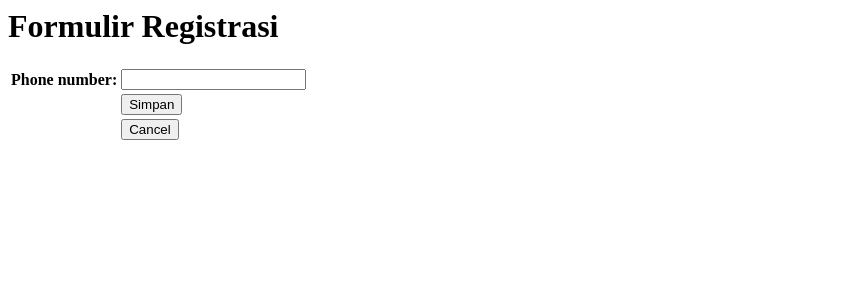
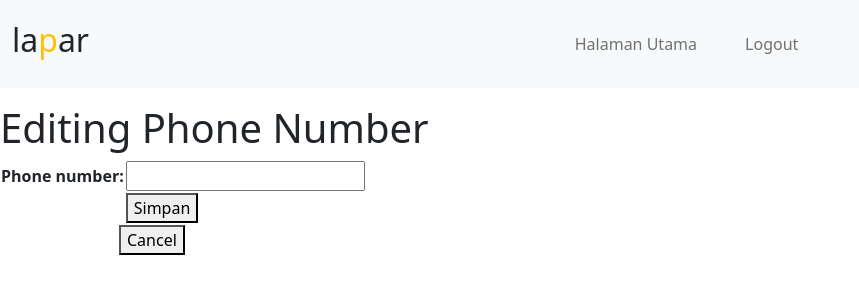
Before and after one commit to novalzfahr/C1, a Django app: page /userauth/edit_profile/edit_phone_number/ in a window 1280 px wide. Shown: the top 300 px of the page, without its empty margins (0-859 px from the left). Run offline with Django 4.2, Linux system fonts and the light colour scheme; the visitor is signed in with stand-in values (Sample User, id 1).

Commit message:
template navbar

```diff
--- a/AplikasiLaper/settings.py
+++ b/AplikasiLaper/settings.py
@@ -56,7 +56,7 @@ ROOT_URLCONF = 'AplikasiLaper.urls'
 TEMPLATES = [
     {
         'BACKEND': 'django.template.backends.django.DjangoTemplates',
-        'DIRS': [],
+        'DIRS': [BASE_DIR / 'templates'],
         'APP_DIRS': True,
         'OPTIONS': {
             'context_processors': [
@@ -121,7 +121,7 @@ USE_TZ = True
 # Static files (CSS, JavaScript, Images)
 # https://docs.djangoproject.com/en/4.1/howto/static-files/
 
-STATIC_URL = 'static/'
+STATIC_URL = '/static/'
 
 # Default primary key field type
 # https://docs.djangoproject.com/en/4.1/ref/settings/#default-auto-field
--- /dev/null
+++ b/templates/base.html
@@ -0,0 +1,64 @@
+{% comment %} Using similar codes from past projects {% endcomment %}
+
+
+{% load static %}
+<!DOCTYPE html>
+<html lang="en">
+
+<head>
+    <meta charset="UTF-8">
+    <meta name="viewport" content="width=device-width, initial-scale=1.0">
+    <link href="https://cdn.jsdelivr.net/npm/bootstrap@5.2.1/dist/css/bootstrap.min.css" rel="stylesheet" integrity="sha384-iYQeCzEYFbKjA/T2uDLTpkwGzCiq6soy8tYaI1GyVh/UjpbCx/TYkiZhlZB6+fzT" crossorigin="anonymous">
+    {% comment %} <link rel="stylesheet" href="{% static 'css/style.css' %}"> {% endcomment %}
+    <script src="https://ajax.googleapis.com/ajax/libs/jquery/3.5.1/jquery.min.js"></script>
+    <script src="https://cdn.jsdelivr.net/npm/bootstrap@5.2.2/dist/js/bootstrap.bundle.min.js" integrity="sha384-OERcA2EqjJCMA+/3y+gxIOqMEjwtxJY7qPCqsdltbNJuaOe923+mo//f6V8Qbsw3" crossorigin="anonymous"></script>
+    <script src="https://cdn.jsdelivr.net/npm/@popperjs/core@2.11.6/dist/umd/popper.min.js" integrity="sha384-oBqDVmMz9ATKxIep9tiCxS/Z9fNfEXiDAYTujMAeBAsjFuCZSmKbSSUnQlmh/jp3" crossorigin="anonymous"></script>
+    <script src="https://cdn.jsdelivr.net/npm/bootstrap@5.2.2/dist/js/bootstrap.min.js" integrity="sha384-IDwe1+LCz02ROU9k972gdyvl+AESN10+x7tBKgc9I5HFtuNz0wWnPclzo6p9vxnk" crossorigin="anonymous"></script>
+    <style>
+        .content {
+            margin-top: 80px; /* Adjust this value to create space between the navbar and content */
+            /* Other styling for your content */
+        }
+    </style>
+    {% block meta %}
+    {% endblock meta %}
+</head>
+
+<body>
+    <nav class="navbar navbar-expand-lg bg-light fixed-top">
+        <div class="container-fluid text-dark text-bold">
+            <a class="navbar-brand" href="/">
+                {% comment %} <img src="{% static "img/laper.png" %}" alt="nav-logo"> {% endcomment %}
+                <h2 class="text-dark text-bold" align="center">la<span class="text-warning">p</span>ar</h2>
+            </a>
+            <div class="collapse navbar-collapse justify-content-center">
+            <ul class="nav navbar-nav">
+                <li class="nav-item">
+                <a class="nav-link p-4" href="/" role="button" aria-haspopup="true" aria-expanded="false">Halaman Utama</a>
+                </li>
+                <!-- <li class="nav-item"> -->
+                <!-- <a class="nav-link p-4" href="#" role="button" aria-haspopup="true" aria-expanded="false">Daftar Pembelian</a> -->
+                <!-- </li> -->
+                <!-- <li class="nav-item"> -->
+                <!-- <a class="nav-link p-4" href="/permintaan/request/" role="button" aria-haspopup="true" aria-expanded="false">Pesan</a> -->
+                <!-- </li> -->
+                <li class="nav-item">
+                <a class="nav-link p-4" href="/userauth/logout/" role="button" aria-haspopup="true" aria-expanded="false">Logout</a>
+                </li>
+            </ul>
+            </div>
+            <div class="justify-content-end">
+            <!-- <ul class="nav navbar-nav">
+                <li class="nav-item"> Halo, {{ logged_in.name }}</li>
+            </ul> -->
+            </div>
+        </div>
+    </nav>
+    <br>
+    <div class='content'>
+    {% block content %}
+    {% endblock content %}
+    </div>
+</body>
+
+</html>
--- a/userauth/templates/edit_phone_number_page.html
+++ b/userauth/templates/edit_phone_number_page.html
@@ -1,6 +1,17 @@
+{% extends 'base.html' %}
+{% load static %}
+{% block meta %}
+<style>
+    .indent {
+        padding-left: 117px; /* Adjust the indentation as needed */
+    }
+</style>
+{% endblock meta %}
+
+{% block content %}
 <div class = "edit_phone_number">
 
-    <h1>Formulir Registrasi</h1>
+    <h1>Editing Phone Number</h1>
 
     <form method="POST">
         {% csrf_token %}
@@ -10,8 +21,13 @@
                 <td></td>
                 <td><button type="submit" name="submit" value="to_save">Simpan</button></td>
             </tr>
+        </table>
+    </form>
+    <form method="POST">
+        {% csrf_token %}
+        <table>
             <tr>
-                    <td></td>
+                <td class='indent'></td>
                 <td><button type="submit" name="submit" value="to_cancel">Cancel</button></td>
             </tr>
         </table>
@@ -26,3 +42,4 @@
     {% endif %}
 
 </div>
+{% endblock content %}
--- a/userauth/templates/user_profile.html
+++ b/userauth/templates/user_profile.html
@@ -1,3 +1,7 @@
+{% extends 'base.html' %}
+{% load static %}
+
+{% block content %}
 <div class = "profile">
     <h1>Halo, {{ user.username }}</h1>
     <form method="POST">
@@ -29,3 +33,4 @@
         </table>
     </form>
 </div>
+{% endblock content %}
--- a/userauth/urls.py
+++ b/userauth/urls.py
@@ -2,13 +2,14 @@
 from django.urls import path
 
 # ---- App Imports ----
-from .views import register, userauth_home, show_profile, edit_profile_page, edit_email, edit_phone_number, edit_password, otp_page
+from .views import register, logout, userauth_home, show_profile, edit_profile_page, edit_email, edit_phone_number, edit_password, otp_page
 
 app_name = 'userauth'
 
 urlpatterns = [
     path('', userauth_home, name='userauth_home'),
     path('register/', register, name='register'),
+    path('logout/', logout, name='logout'),
     path('profile/', show_profile, name='profile_page'),
     path('edit_profile/', edit_profile_page, name='edit_profile_page'),
     path('edit_profile/edit_email/', edit_email, name='edit_email_page'),
--- a/userauth/views.py
+++ b/userauth/views.py
@@ -74,7 +74,7 @@ def register(request):
     }
     return render(request, 'register.html', context)
 
-def logout(requested):
+def logout(request):
     '''
 
     How to use in other methods:
@@ -86,8 +86,8 @@ def logout(requested):
 
     '''
 
-    requested.session.flush()
-    requested.session.clear_expired()
+    request.session.flush()
+    request.session.clear_expired()
     return redirect('userauth:userauth_home')
 
     # # Reminder :coba setting session expire # settings.py
```
Also changed, not shown: userauth/templates/edit_email_page.html (+19 -2 lines), userauth/templates/edit_password_page.html (+18 -1 lines), static/img/laper.png (added). Lines whose indentation alone changed are shown as unchanged.
